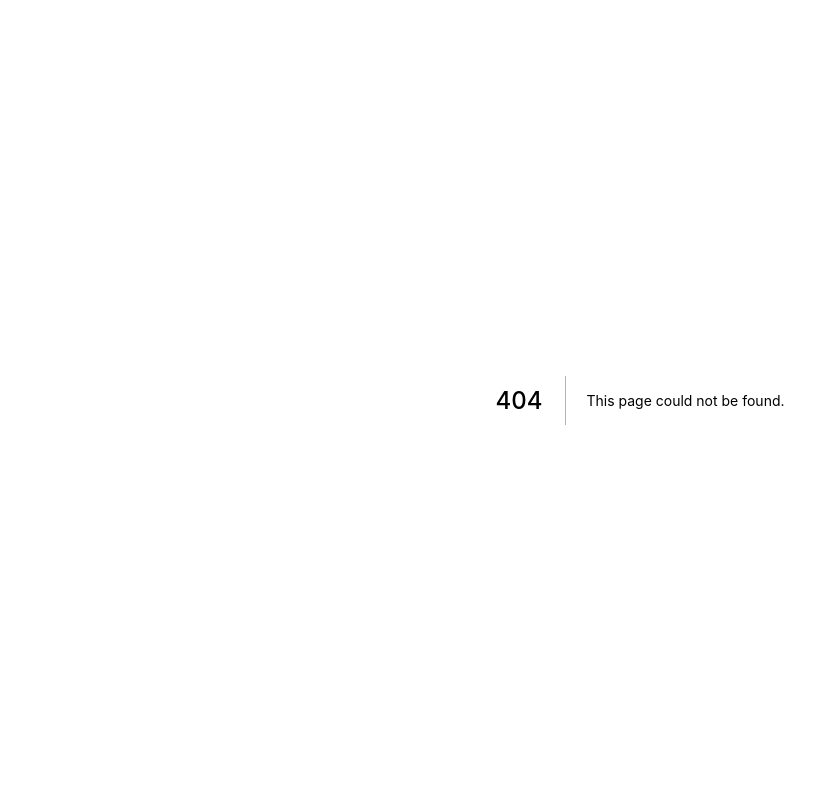
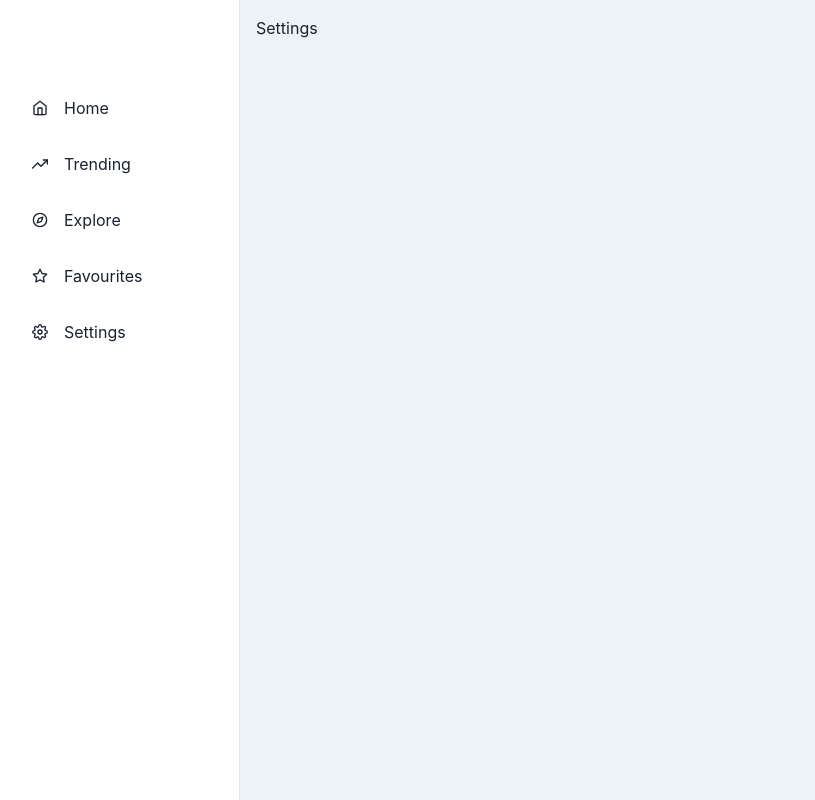
Before and after one commit to letanure/insta-sell, a Next.js app: page /settings in a window 1280 px wide. Before the commit this address had no page. Shown: the whole page, without its empty margins (0-815 px from the left). Built offline with nearby package versions, Linux system fonts and the light colour scheme.

Commit message:
add page settings

```diff
--- /dev/null
+++ b/pages/settings.js
@@ -0,0 +1,16 @@
+import Head from "next/head";
+import Image from "next/image";
+import styles from "../styles/Home.module.css";
+import { Box } from "@chakra-ui/react";
+
+import Sidebar from "../components/Sidebar";
+import ListAccounts from "../components/ListAccounts";
+
+export default function Home() {
+  return (
+    <Box width="100%">
+      {/* <Header /> */}
+      <Sidebar>Settings</Sidebar>
+    </Box>
+  );
+}
```
